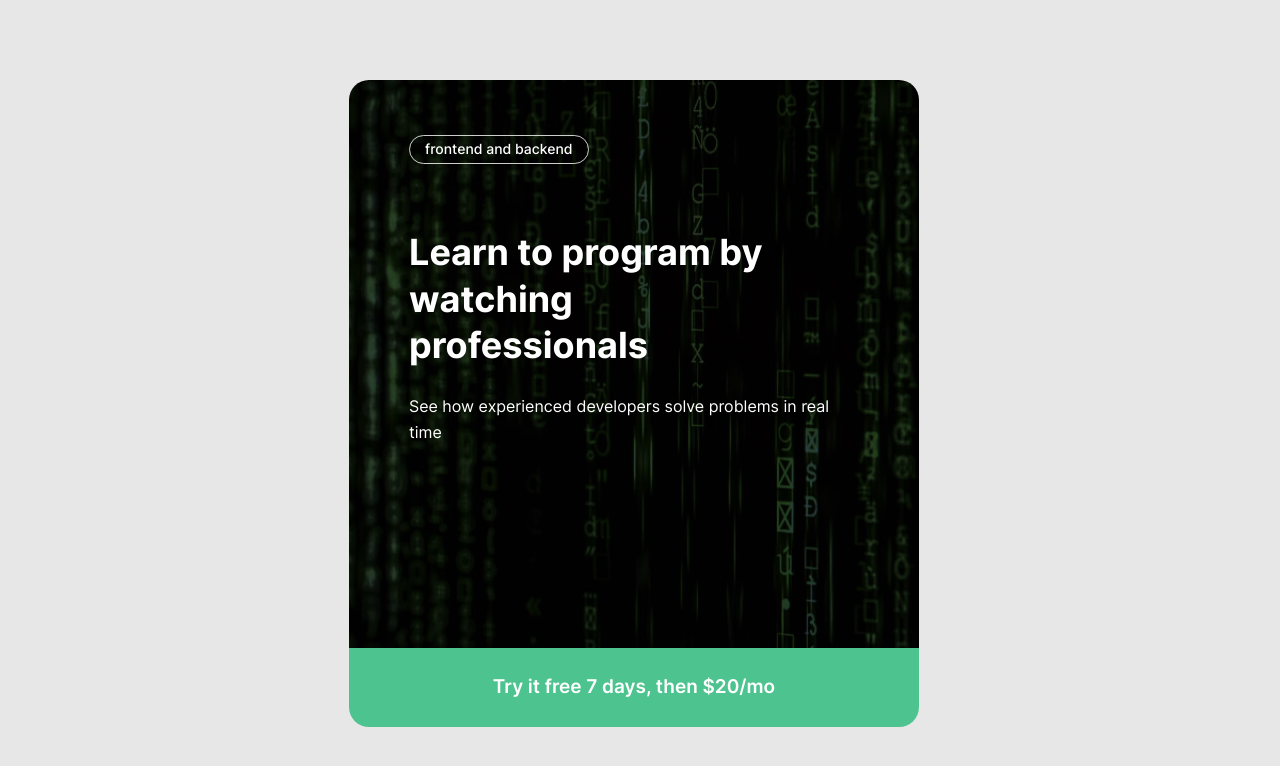
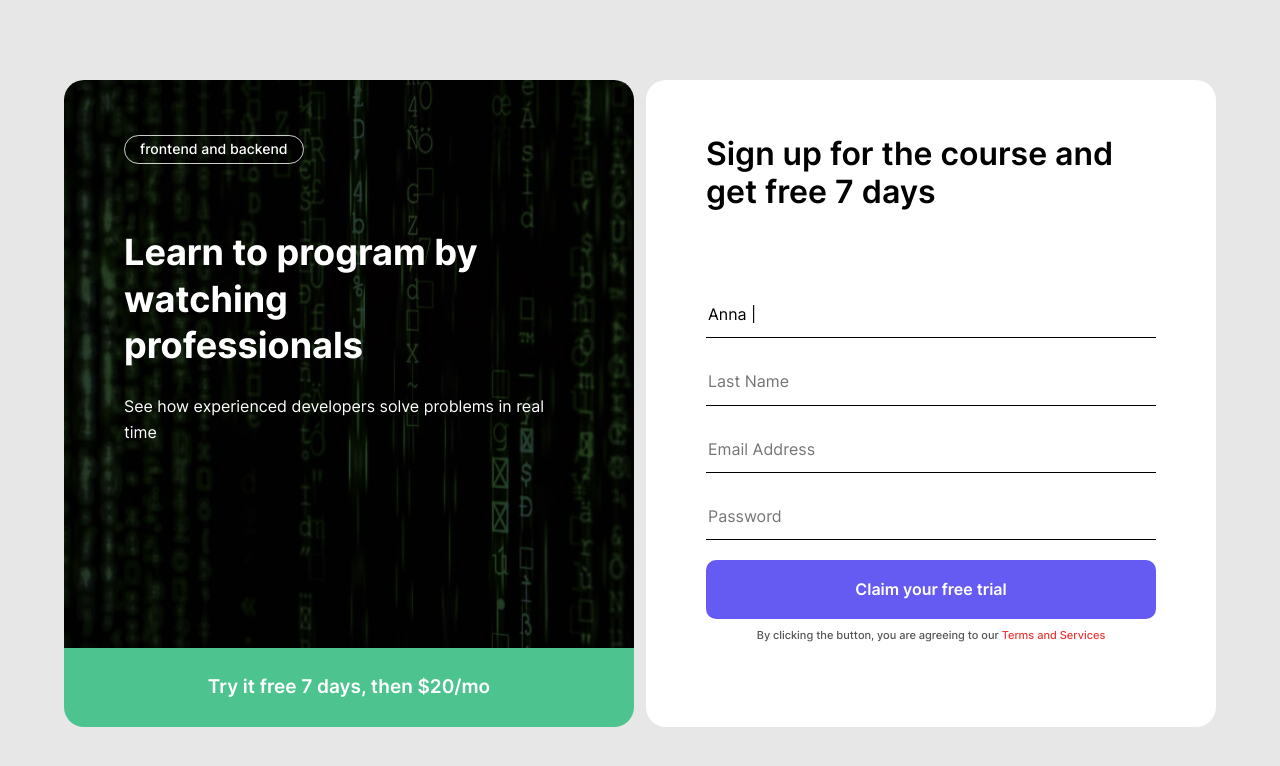
Before and after one commit to odilbekt/Intro-maket-N4, a plain HTML site: page index.html in a window 1280 px wide. Drawn offline with Linux system fonts and the light colour scheme.

Commit message:
add signup-form

```diff
--- a/css/styles.css
+++ b/css/styles.css
@@ -78,10 +78,8 @@ body {
 	padding-right: 20px;
 }
 
-.main-content {
+.intro-page {
 	display: flex;
-	align-items: center;
-	justify-content: center;
 	padding-top: 80px;
 	padding-bottom: 80px;
 }
@@ -95,6 +93,7 @@ body {
 }
 
 .hero__bg-img {
+	flex-grow: 1;
 	background-image: url(../img/hero-bg-img.jpg);
 	background-position: center;
 	background-size: cover;
@@ -146,3 +145,56 @@ body {
 	line-height: 1.2;
 	text-align: center;
 }
+
+.signup-form {
+	background-color: var(--white-color);
+	padding: 55px 60px 40px;
+	border-radius: 20px;
+}
+
+.signup-form__title {
+	font-weight: 600;
+	font-size: 32px;
+	line-height: 1.2;
+	color: var(--black-color);
+	margin-top: 0;
+	margin-bottom: 79px;
+}
+
+.signup-form__input {
+	display: block;
+	width: 100%;
+	border: none;
+	border-bottom: 1px solid var(--black-color);
+	padding-top: 14px;
+	padding-bottom: 14px;
+}
+
+.signup-form__input:not(:last-child) {
+	margin-bottom: 20px;
+}
+
+.signup-form__btn {
+	width: 100%;
+	border: none;
+	text-align: center;
+	padding-top: 20px;
+	padding-bottom: 20px;
+	border-radius: 10px;
+	background-color: var(--btn-bg);
+	color: var(--white-color);
+	cursor: pointer;
+	font-weight: 600;
+	margin-bottom: 8px;
+}
+
+.signup-form__text {
+	margin-top: 0;
+	font-weight: 500;
+	font-size: 11px;
+	text-align: center;
+}
+
+.signup-form__text span {
+	color: var(--error-color);
+}
--- a/index.html
+++ b/index.html
@@ -8,7 +8,8 @@
 		<link rel="stylesheet" href="css/styles.css" />
 	</head>
 	<body>
-		<div class="container main-content">
+		<div class="container">
+			<div class="intro-page">
 				<div class="hero">
 					<div class="hero__bg-img">
 						<div class="hero__heding">frontend and backend</div>
@@ -17,7 +18,16 @@
 					</div>
 					<button class="hero__btn">Try it free 7 days, then $20/mo</button>
 				</div>
-			<form class="sign-up" action="" method="post"></form>
+				<form class="signup-form" action="https://echo.htmlacademy.ru" method="POST">
+					<h2 class="signup-form__title">Sign up for the course and get free 7 days</h2>
+					<input class="signup-form__input" type="text" value="Anna |" placeholder="First name" required />
+					<input class="signup-form__input" type="text" placeholder="Last Name" required />
+					<input class="signup-form__input" type="email" placeholder="Email Address" required />
+					<input class="signup-form__input" type="password" placeholder="Password" required />
+					<button class="signup-form__btn" type="submit">Claim your free trial</button>
+					<p class="signup-form__text">By clicking the button, you are agreeing to our <span>Terms and Services</span></p>
+				</form>
+			</div>
 		</div>
 	</body>
 </html>
```
Lines whose indentation alone changed are shown as unchanged.
